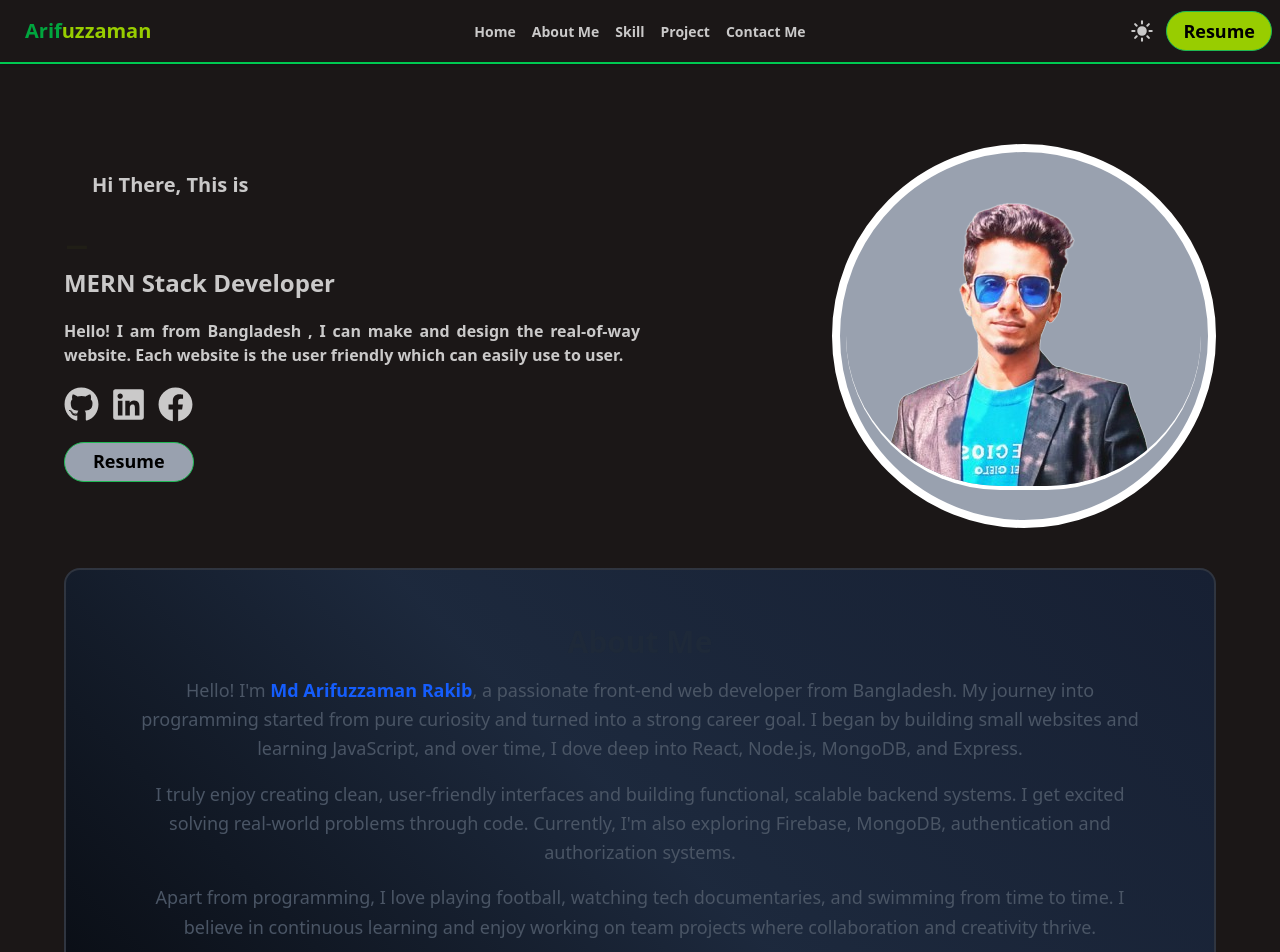
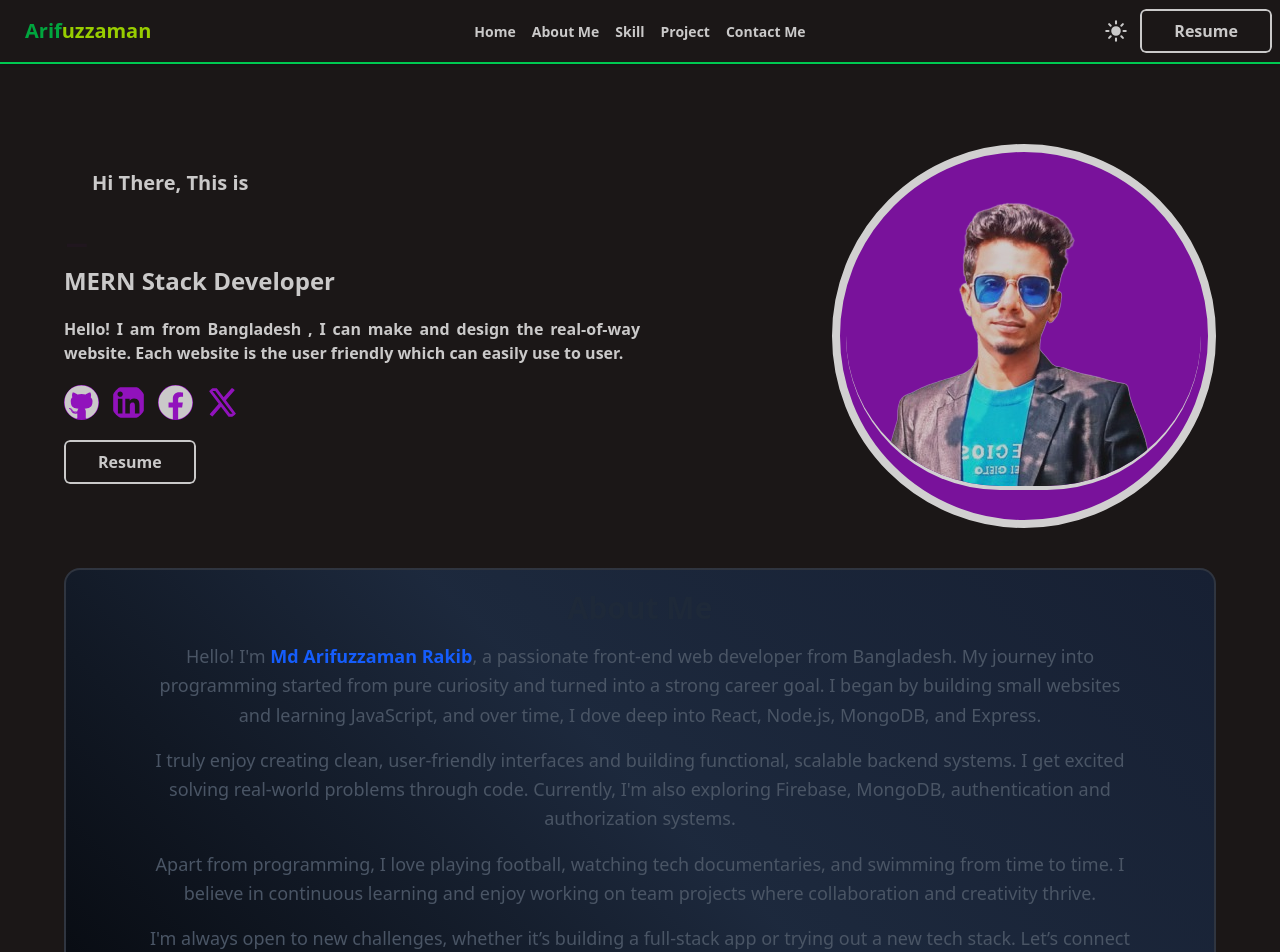
Before and after one commit to Arifuzzaman01/portfolio, a React (Vite) app: page / in a window 1280 px wide. Shown: the top 952 px of the page. Built offline with nearby package versions, Linux system fonts and the light colour scheme.

Commit message:
polishing button and hero

```diff
--- a/src/components/AboutMe.jsx
+++ b/src/components/AboutMe.jsx
@@ -13,7 +13,7 @@ const AboutMe = () => {
       playOnce={false}
     >
 
-        <div className="max-w-5xl mx-auto text-center">
+        <div className="max-w-5xl mx-auto text-center p-5">
           <h2 className="text-3xl font-bold text-gray-800 dark:text-white mb-4">
             About Me
           </h2>
--- a/src/components/GradientBorder.jsx
+++ b/src/components/GradientBorder.jsx
@@ -3,8 +3,8 @@ import AboutMe from "./AboutMe";
 function GradientBorder() {
   return (
     <>
-      <div className="w-full  mx-auto [background:linear-gradient(45deg,#080b11,theme(colors.slate.800)_50%,#172033)_padding-box,conic-gradient(from_var(--border-angle),theme(colors.slate.600/.48)_80%,_theme(colors.indigo.500)_86%,_theme(colors.indigo.300)_90%,_theme(colors.indigo.500)_94%,_theme(colors.slate.600/.48))_border-box] rounded-2xl border-2 border-transparent animate-border ">
-        <div className="relative text-center z-10 px-0  rounded-2xl  w-fit h-full mx-auto">
+      <div className="w-full  mx-auto [background:linear-gradient(45deg,#080b11,theme(colors.slate.800)_50%,#172033)_padding-box,conic-gradient(from_var(--border-angle),theme(colors.slate.600/.48)_80%,_theme(colors.indigo.800)_86%,_theme(colors.indigo.300)_90%,_theme(colors.indigo.500)_94%,_theme(colors.slate.600/.48))_border-box] rounded-2xl border-2 border-transparent animate-border ">
+        <div className="relative text-center z-10 px-0  rounded-2xl  w-full h-full mx-auto">
          <AboutMe/>
         </div>
       </div>
--- a/src/components/Hero.jsx
+++ b/src/components/Hero.jsx
@@ -3,7 +3,8 @@ import myImg from "../assets/IMG_MY-removebg-preview.png";
 import { FaFacebook, FaGithub, FaLinkedin } from "react-icons/fa";
 import GlareHover from "./glareHover";
 import { Typewriter } from "react-simple-typewriter";
-
+import Button from "../lib/utils/Button";
+import { FaXTwitter } from "react-icons/fa6";
 
 const Hero = () => {
   return (
@@ -11,7 +12,7 @@ const Hero = () => {
       <div className="flex flex-col flex-1 justify-center items-center md:items-start space-y-5">
         <div>
           <h2 className="text-xl font-bold ml-7 ">Hi There, This is</h2>
-          <h1 className="text-3xl md:text-5xl font-bold text-[#98CD00]">
+          <h1 className="text-3xl md:text-5xl font-bold color-primary">
             <Typewriter
               words={["Arifuzzaman Rakib"]}
               loop={true}
@@ -30,35 +31,33 @@ const Hero = () => {
           website. Each website is the user friendly which can easily use to
           user.{" "}
         </p>
-        <div className="flex gap-3">
+        <div className="flex gap-3 ]">
           <a href="https://github.com/arifuzzaman01" target="blanc">
-            <FaGithub size={35} />
+            <FaGithub size={35} className="bg-[#9112BC] rounded-full" />
           </a>
-          <a
-            href="https://www.linkedin.com/in/arifuzzaman-rakib-32734a291/"
-            target="blanc"
-          >
+          <a href="https://www.linkedin.com/in/arifuzzaman02/" target="blanc">
             {" "}
-            <FaLinkedin size={35} />
+            <FaLinkedin size={35} color="#9112BC" className=" rounded-full" />
           </a>
           <a
             href="https://web.facebook.com/arifuzzaman.arif.98096721/?_rdc=2&_rdr#"
             target="blanc"
           >
-            <FaFacebook size={35} />
+            <FaFacebook size={35} className="bg-[#9112BC] rounded-full" />
+          </a>
+          <a href="https://x.com/Arifuzzaman02" target="blanc">
+            <FaXTwitter size={35} className="text-[#9112BC] rounded-full" />
           </a>
         </div>
         <a
           href="https://docs.google.com/document/d/1c6pYt_RhTIi03e8of5fl1xXuYmSkII0RMH23TFjJnTA/edit?usp=drive_link"
           target="blanc"
         >
-          <button className="btn btn-primary bg-gray-400 hover:bg-gray-500 hover:text-white px-7 font-bold text-[18px]">
-            Resume
-          </button>
+          <Button text={"Resume"} />
         </a>
       </div>
       <div className="flex-1 flex md:justify-end items-center justify-center ">
-        <div className="bg-gray-400 border-8 border-white rounded-full flex w-88 h-88  md:w-96 md:h-96 justify-center items-center overflow-hidden">
+        <div className="bg-[#9112BC] border-8 border-white rounded-full flex w-88 h-88  md:w-96 md:h-96 justify-center items-center overflow-hidden opacity-80">
           <GlareHover
             glareColor="#ffffff"
             glareOpacity={0.3}
--- a/src/components/Home.jsx
+++ b/src/components/Home.jsx
@@ -6,6 +6,7 @@ import Contact from "./contact/Contact";
 import Aos from "aos";
 import "aos/dist/aos.css";
 import GradientBorder from "./GradientBorder";
+import Button from "../lib/utils/Button";
 
 const Home = () => {
   useEffect(() => {
@@ -22,6 +23,7 @@ const Home = () => {
         <Skills />
         <Projects />
         <Contact />
+        <Button text={"click here"}/>
       </div>
     </div>
   );
--- a/src/components/Navbar.jsx
+++ b/src/components/Navbar.jsx
@@ -2,6 +2,7 @@ import React from "react";
 import { IoMoonOutline, IoSunny } from "react-icons/io5";
 
 import { NavLink } from "react-router";
+import Button from "../lib/utils/Button";
 
 const Navbar = () => {
   const link = (
@@ -77,9 +78,7 @@ const Navbar = () => {
         </label>
         <a href="https://docs.google.com/document/d/1c6pYt_RhTIi03e8of5fl1xXuYmSkII0RMH23TFjJnTA/edit?usp=drive_link">
           {" "}
-          <button className="btn btn-primary bg-[#98CD00] hover:bg-green-500 px-4 font-bold text-[18px]">
-            Resume
-          </button>
+          <Button text={'Resume'}/>
         </a>
       </div>
     </div>
--- a/src/components/glareHover.jsx
+++ b/src/components/glareHover.jsx
@@ -2,7 +2,7 @@ import "./GlareHover.css";
 
 const GlareHover = ({
   width = "500px",
-  height = "500px",
+  height = "100%",
   background = "#000",
   borderRadius = "10px",
   borderColor = "#333",
--- a/src/index.css
+++ b/src/index.css
@@ -49,3 +49,7 @@
 .animate-border {
   animation: border 4s linear infinite;
 }
+
+.color-primary{
+  color: #9112BC;
+}
--- /dev/null
+++ b/src/lib/utils/Button.jsx
@@ -0,0 +1,19 @@
+"use client";
+import React from "react";
+
+const Button = ({ text }) => {
+  return (
+    <div>
+      <div className="relative overflow-hidden rounded-md group w-fit">
+        <button
+          className={`relative flex items-center gap-1 z-10 w-full sm:w-auto px-8 py-2 bg-transparent  font-semibold rounded-md border-2  transition-colors duration-500 ease-in-out group-hover:text-white group-hover:bg-color-primary group-hover:border-[#FF674D]`}
+        >
+          {text}
+        </button>
+        <span className="absolute inset-0 bg-[#134686] transition-all duration-500 ease-in-out transform -translate-x-full group-hover:translate-x-0 z-0"></span>
+      </div>
+    </div>
+  );
+};
+
+export default Button;
```
